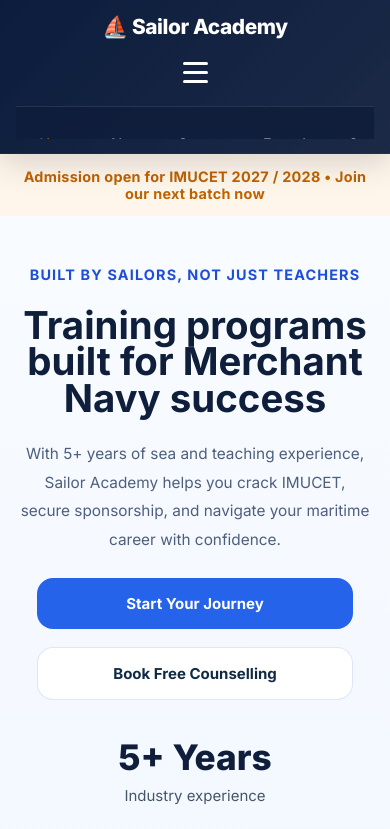
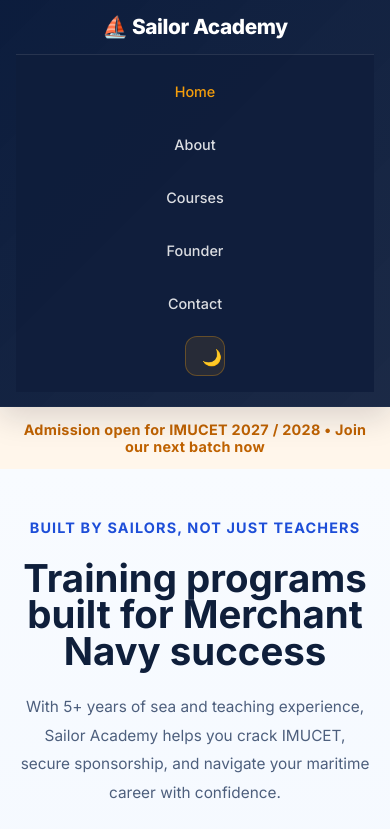
Before and after one commit to skd9548/sailor-academy-pro, a React (Vite) app: page / in a window 390 px wide. Shown: the top 829 px of the page. Built offline with nearby package versions, Linux system fonts and the light colour scheme.

Commit message:
professional ui upgrade

```diff
--- a/src/App.css
+++ b/src/App.css
@@ -1105,14 +1105,12 @@
     gap: 12px;
     padding: 20px;
     border-top: 1px solid rgba(255, 255, 255, 0.1);
-    max-height: 0;
-    overflow: hidden;
-    transition: max-height 0.3s ease;
+    /* show links by default on small screens (no hamburger collapse) */
+    max-height: none;
+    overflow: visible;
+    transition: none;
   }
-
-  .nav-links.open {
-    max-height: 500px;
-  }
+  /* .nav-links.open is no longer needed when links are always visible */
 
   .nav-links a {
     padding: 12px 8px;
@@ -1129,8 +1127,9 @@
     display: none;
   }
 
+  /* hide hamburger toggle on small screens to show separate links */
   .menu-toggle {
-    display: flex;
+    display: none;
   }
 
   .hero {
```
